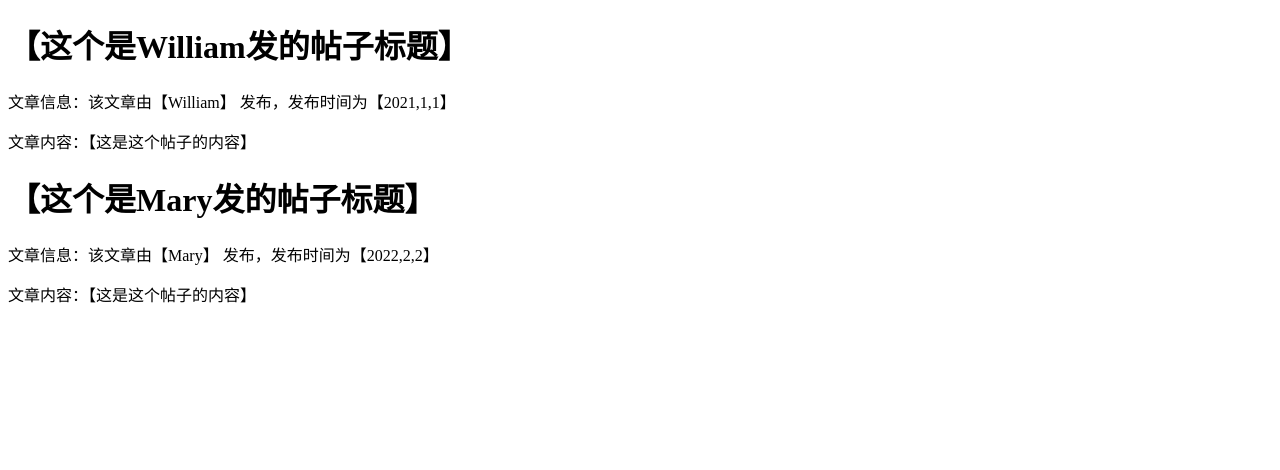
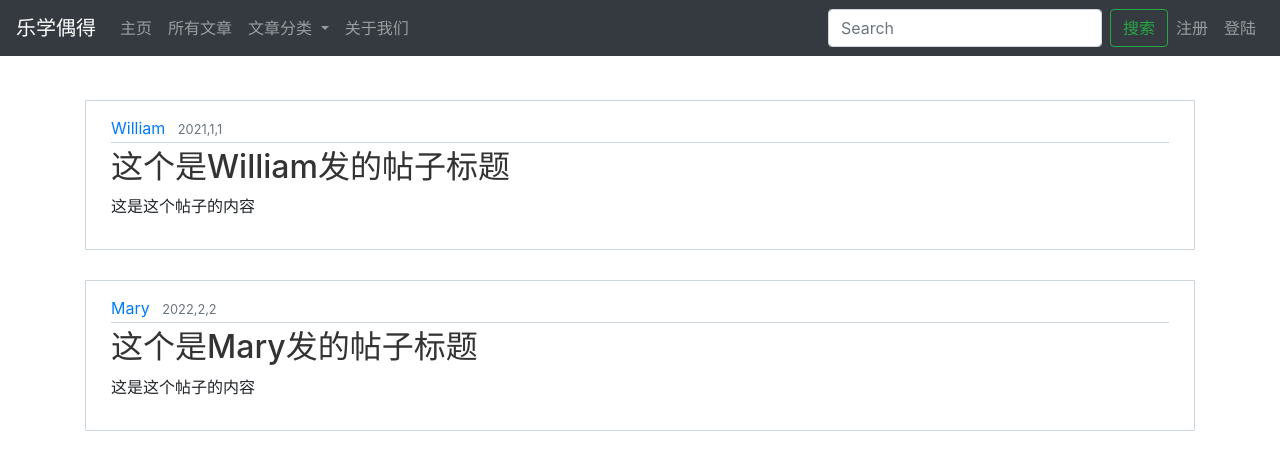
Before and after one commit to williamjiamin/Django_Edu, a Django app: page /forum/ in a window 1280 px wide. Shown: the top 470 px of the page. Run offline with Django 3.2, Linux system fonts and the light colour scheme; parts of the project's set-up code (start-up, migrations or seed data) failed here and were passed over; some libraries are stand-ins or nearby versions.

Commit message:
add customised css and js

```diff
--- /dev/null
+++ b/William_Django_Edu/forum/static/forum/main.css
@@ -0,0 +1,21 @@
+.article-metadata{
+    padding-bottom: 2px;
+    margin-bottom: 5px;
+    border-bottom: 1px solid #cbd5db
+}
+
+.article-title{
+    color: #333333;
+}
+
+.article-content{
+    white-space: pre-line;
+}
+
+.content-section{
+    background: #ffffff;
+    padding: 15px 25px;
+    border: 1px solid #cbd5db;
+    border-radius: 1px;
+    margin-bottom: 30px;
+}
--- /dev/null
+++ b/William_Django_Edu/forum/templates/forum/base.html
@@ -0,0 +1,86 @@
+{% load static %}
+<!DOCTYPE html>
+<html lang="zh-CN">
+<head>
+
+    <!-- Required meta tags -->
+    <meta charset="utf-8">
+    <meta name="viewport" content="width=device-width, initial-scale=1, shrink-to-fit=no">
+
+    <!-- Bootstrap CSS -->
+    <link rel="stylesheet" href="https://stackpath.bootstrapcdn.com/bootstrap/4.4.1/css/bootstrap.min.css"
+          integrity="sha384-Vkoo8x4CGsO3+Hhxv8T/Q5PaXtkKtu6ug5TOeNV6gBiFeWPGFN9MuhOf23Q9Ifjh" crossorigin="anonymous">
+    <link rel="stylesheet" type="text/css" href="{% static 'forum/main.css' %}">
+    {% if title %}
+        <title>乐学偶得论坛 - 【{{ title }}】</title>
+    {% else %}
+        <title>乐学偶得论坛</title>
+    {% endif %}
+
+</head>
+<body>
+<nav class="navbar navbar-expand-lg fixed-top navbar-dark bg-dark">
+    <a class="navbar-brand" href="#">乐学偶得</a>
+    <button class="navbar-toggler" type="button" data-toggle="collapse" data-target="#navbarSupportedContent"
+            aria-controls="navbarSupportedContent" aria-expanded="false" aria-label="Toggle navigation">
+        <span class="navbar-toggler-icon"></span>
+    </button>
+
+    <div class="collapse navbar-collapse" id="navbarSupportedContent">
+        <ul class="navbar-nav mr-auto">
+            <li class="nav-item">
+                <a class="nav-link" href="#">主页 <span class="sr-only">(current)</span></a>
+            </li>
+            <li class="nav-item">
+                <a class="nav-link" href="#">所有文章</a>
+            </li>
+            <li class="nav-item dropdown">
+                <a class="nav-link dropdown-toggle" href="#" id="navbarDropdown" role="button" data-toggle="dropdown"
+                   aria-haspopup="true" aria-expanded="false">
+                    文章分类
+                </a>
+                <div class="dropdown-menu" aria-labelledby="navbarDropdown">
+                    <a class="dropdown-item" href="#">Python系列</a>
+                    <a class="dropdown-item" href="#">Java系列</a>
+                    <div class="dropdown-divider"></div>
+                    <a class="dropdown-item" href="#">CFA/FRM/金融财会</a>
+                </div>
+            </li>
+            <li class="nav-item">
+                <a class="nav-link" href="#">关于我们</a>
+            </li>
+
+        </ul>
+
+        <form class="form-inline my-2 my-lg-0">
+            <input class="form-control mr-sm-2" type="search" placeholder="Search" aria-label="Search">
+            <button class="btn btn-outline-success my-2 my-sm-0" type="submit">搜索</button>
+        </form>
+        <ul class="navbar-nav mr-0">
+            <li class="nav-item">
+                <a class="nav-link" href="#">注册</a>
+            </li>
+            <li class="nav-item">
+                <a class="nav-link" href="#">登陆</a>
+            </li>
+        </ul>
+
+    </div>
+</nav>
+<div class="container" style="margin-top: 100px">
+    {% block content %}{% endblock %}
+</div>
+
+<!-- Optional JavaScript -->
+<!-- jQuery first, then Popper.js, then Bootstrap JS -->
+<script src="https://code.jquery.com/jquery-3.4.1.slim.min.js"
+        integrity="sha384-J6qa4849blE2+poT4WnyKhv5vZF5SrPo0iEjwBvKU7imGFAV0wwj1yYfoRSJoZ+n"
+        crossorigin="anonymous"></script>
+<script src="https://cdn.jsdelivr.net/npm/popper.js@1.16.0/dist/umd/popper.min.js"
+        integrity="sha384-Q6E9RHvbIyZFJoft+2mJbHaEWldlvI9IOYy5n3zV9zzTtmI3UksdQRVvoxMfooAo"
+        crossorigin="anonymous"></script>
+<script src="https://stackpath.bootstrapcdn.com/bootstrap/4.4.1/js/bootstrap.min.js"
+        integrity="sha384-wfSDF2E50Y2D1uUdj0O3uMBJnjuUD4Ih7YwaYd1iqfktj0Uod8GCExl3Og8ifwB6"
+        crossorigin="anonymous"></script>
+</body>
+</html>
--- a/William_Django_Edu/forum/templates/forum/home.html
+++ b/William_Django_Edu/forum/templates/forum/home.html
@@ -1,19 +1,19 @@
-<!DOCTYPE html>
-<html lang="zh-CN">
-<head>
-    <meta charset="UTF-8">
-    {% if title %}
-        <title>乐学偶得论坛 - 【{{ title }}】</title>
-    {% else %}
-        <title>乐学偶得论坛</title>
-    {% endif %}
+{% extends "forum/base.html" %}
+{% block content %}
+    {% for post in posts %}
+{#        <h1>【{{ post.title }}】</h1>#}
+{#        <p>文章信息：该文章由【{{ post.author }}】 发布，发布时间为【{{ post.date_posted }}】</p>#}
+{#        <p>文章内容：【{{ post.content }}】</p>#}
+        <article class="media content-section">
+            <div class="media-body">
+                <div class="article-metadata">
+                    <a class="mr-2" href="#">{{ post.author }}</a>
+                    <small class="text-muted">{{ post.date_posted }}</small>
+                </div>
+                <h2><a class="article-title" href="#">{{ post.title }}</a></h2>
+                <p class="article-content">{{ post.content }}</p>
+            </div>
+        </article>
 
-</head>
-<body>
-{% for post in posts %}
-    <h1>【{{ post.title }}】</h1>
-    <p>文章信息：该文章由【{{ post.author }}】 发布，发布时间为【{{ post.date_posted }}】</p>
-    <p>文章内容：【{{ post.content }}】</p>
-{% endfor %}
-</body>
-</html>
+    {% endfor %}
+{% endblock content %}
```
Also changed, not shown: William_Django_Edu/William_Django_Edu/settings.py (+1 -7 lines), William_Django_Edu/forum/templates/forum/about.html (+4 -14 lines), resources/main.css (added, +84 -0 lines), resources/nav_bar.html (added, +35 -0 lines).
